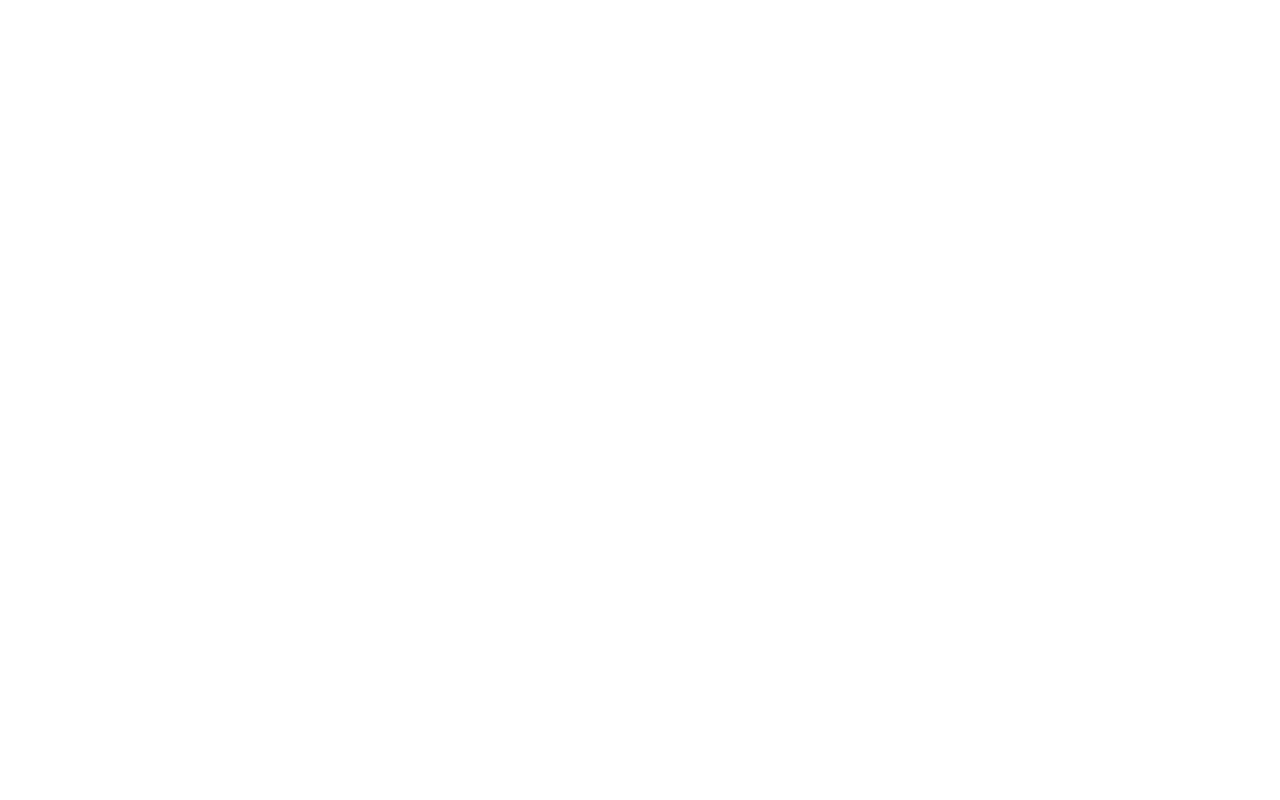
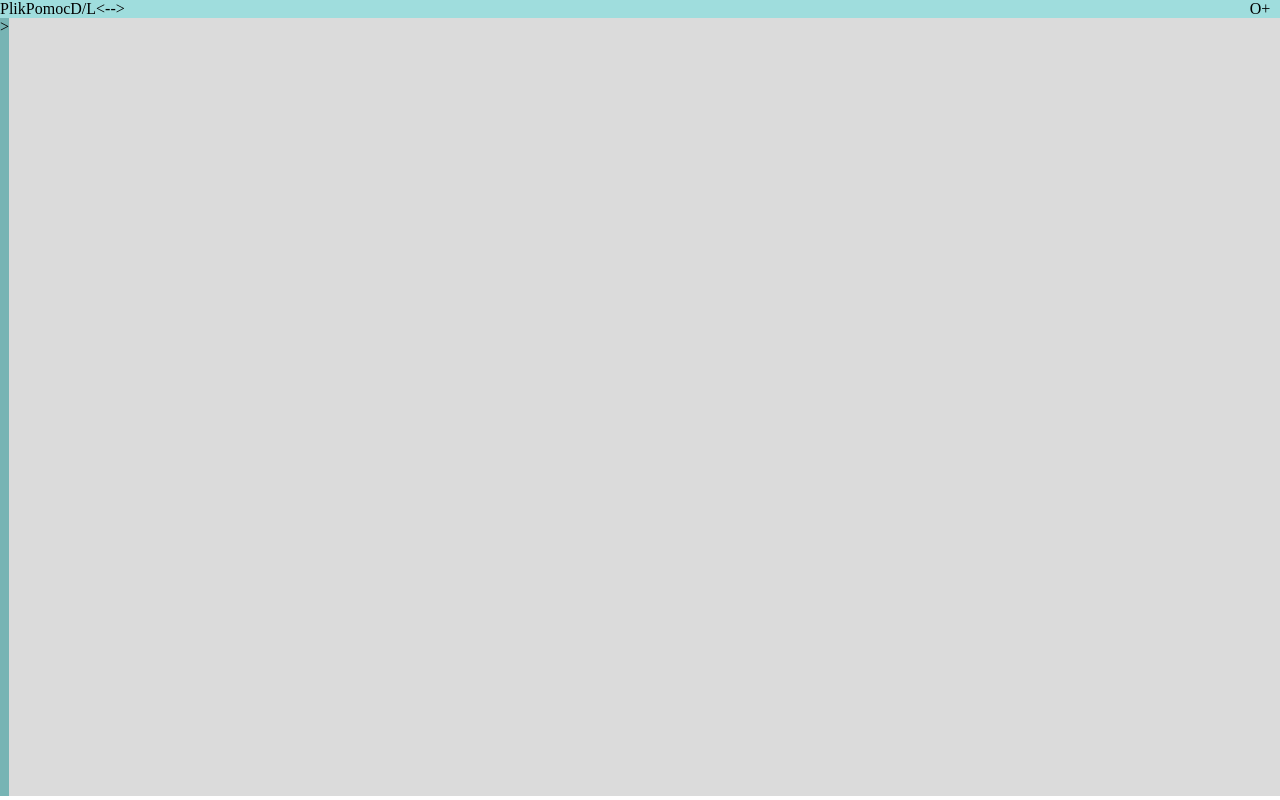
Before and after one commit to UrodaMarek/Optyka, a plain HTML site: page index.html in a window 1280 px wide. Drawn offline with nearby package versions, Linux system fonts and the light colour scheme; files that its build step writes are made by us from their sources.

Commit message:
Layout update

```diff
--- a/index.html
+++ b/index.html
@@ -8,16 +8,31 @@
 </head>
 <body>
     <header>
-        <nav></nav>
+        <nav>
+            <section>
+                <div>Plik</div>
+                <div>Pomoc</div>
+                <div>D/L</div>
+                <div><-</div>
+                <div>-></div>
+                <div></div>
+            </section>
+            <section>
+                <div>O</div>
+                <div>+</div>
+                <div></div>
+            </section>
+            <div></div>
+        </nav>
     </header>
     <main>
         <section>
-            <div id="description">
+            <div id="description" style="display: none;">
                 <header></header>
                 <section></section>
                 <section></section>
             </div>
-            <div id="button"></div>
+            <div id="button">></div>
         </section>
         <section id="board">
 
--- /dev/null
+++ b/scss/nav.scss
@@ -0,0 +1,22 @@
+nav {
+    section {
+        float: left;
+
+        :first-child {
+            margin: 0;
+        }
+
+        div {
+            float: left;
+        }
+    }
+    :first-child {
+        margin-right: calc(100vw - 134.267px - 20.8167px); //TODO: Make it smarter
+    }
+    :last-child {
+        margin: 0;
+        padding: 0;
+        width: 0;
+        clear: both;
+    }
+}
--- a/scss/style.scss
+++ b/scss/style.scss
@@ -1,6 +1,9 @@
+@import "./nav.scss";
 @import "./color.scss";
 
+
 body{
+    height: 100vh;
     padding: 0;
     margin: 0;
 }
@@ -8,3 +11,24 @@
 header {
     width: 100%;
 }
+
+main {
+    position: relative;
+    :first-child {
+        position: absolute;
+        height: calc(100vh - 22px);
+    }
+}
+
+section {
+    float: left;
+}
+
+#board {
+    width: 100%;
+    height: calc(100vh - 22px); //TODO: Make it smarter
+}
+
+#button {
+    height: 100%; //TODO: Make content vertical centered
+}
```
Also changed, not shown: 1 other file.
